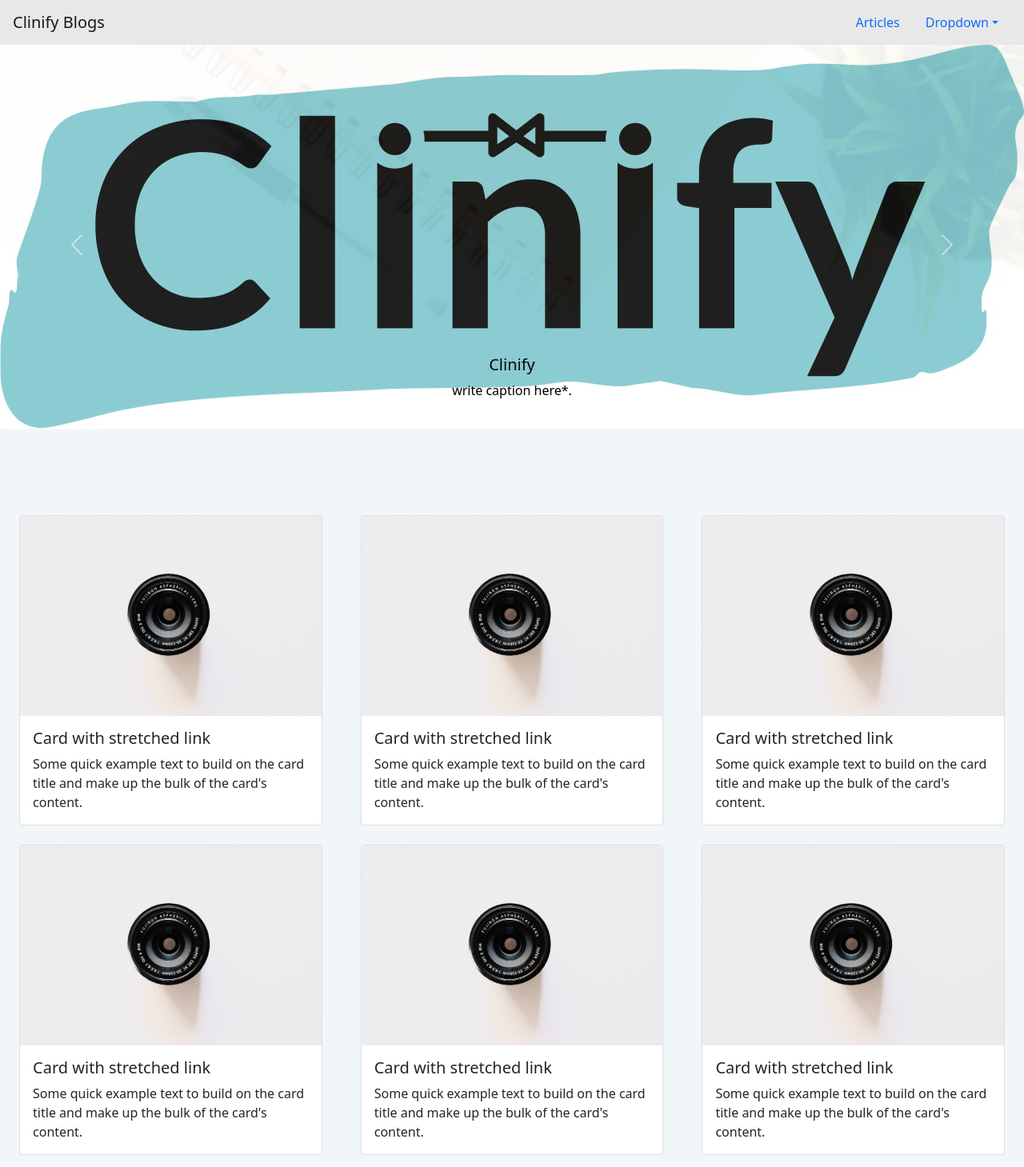
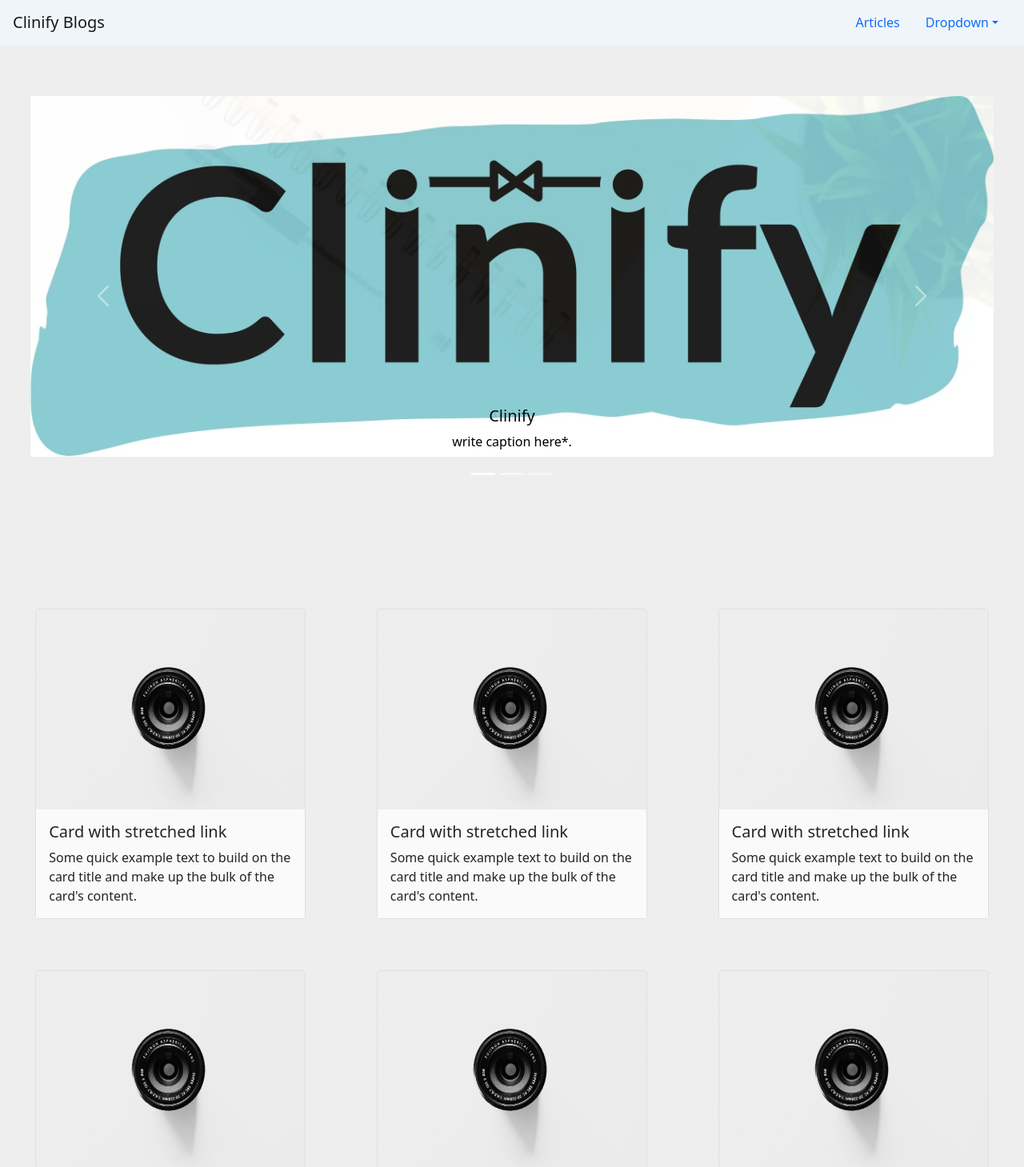
Before and after one commit to manulgahlot/Clinify-Blog, a plain HTML site: page index.html in a window 1280 px wide. Shown: the top 1459 px of the page at 80% size. Drawn offline with nearby package versions, Linux system fonts and the light colour scheme.

Commit message:
Update styles.css

```diff
--- a/styles.css
+++ b/styles.css
@@ -1,11 +1,18 @@
 body {
-  background-color: #f1f6f9;
+  /* background-color: #f1f6f9; */
+  background-color: #eeeeee;
 }
 .navbar {
-  background-color: #e8e8e8;
+  /* background-color: #d6e0f0; */
+  background-color: #f0f5f9;
 }
-.first-section, .carousel-item {
+.first-section {
    height: 500px !important;
+   margin: 5% 3% 3% 3%;
+}
+
+.carousel-item {
+  height: 500px !important;
 }
 
 .carousel-caption {
@@ -15,14 +22,31 @@ body {
   /* top: 10vh; */
 }
 
+
+
+/* second section start */
+
+
 .blog-container {
   margin: 70px 0 0 0;
 }
 
-.card {
-  margin: 3%;
+
+.card-body {
+  background-color: #ebfffa;
 }
 
+.card {
+  margin: 8%;
+  filter: grayscale(100%);
+  transition: 1s;
+}
+
+
+.card:hover {
+  filter: grayscale(0);
+  transform: scale(1.2);
+}
 
 .blog-img{
   height: 250px;
```
